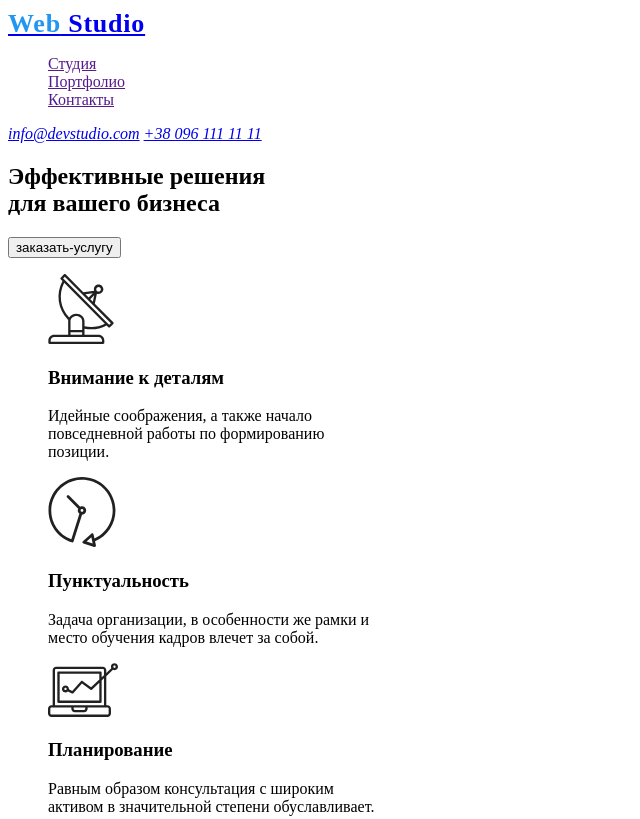
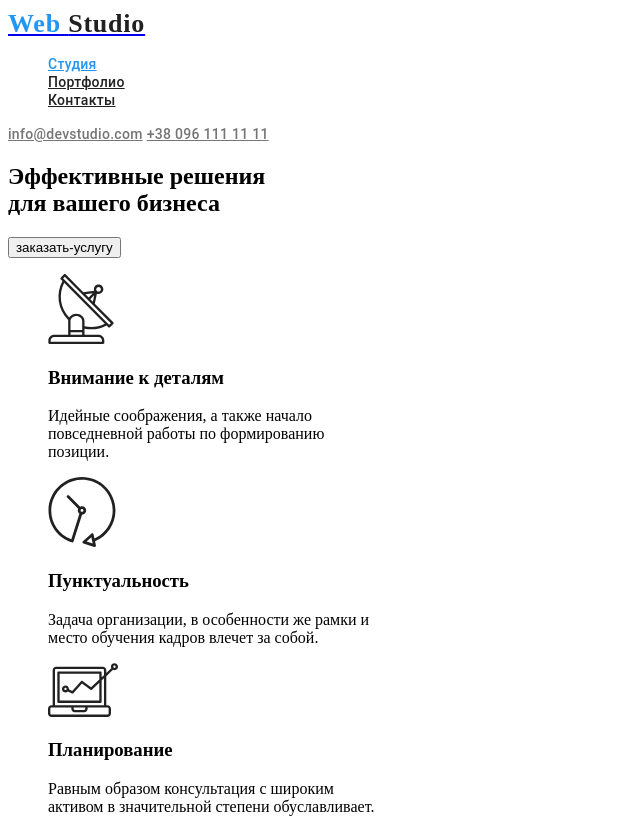
Before and after one commit to Max-GO-IT/1-2020, a plain HTML site: page index.html in a window 1280 px wide. Shown: the top 819 px of the page, without its empty margins (0-640 px from the left). Drawn offline with Linux system fonts and the light colour scheme.

Commit message:
немного изменений

```diff
--- a/css/style.css
+++ b/css/style.css
@@ -35,3 +35,63 @@ ul {
   letter-spacing: 0.02em;
   color: #2196f3;
 }
+.portfolio {
+  width: 77px;
+  height: 16px;
+  left: 552px;
+  top: 32px;
+
+  font-family: Roboto;
+  font-style: normal;
+  font-weight: 500;
+  font-size: 14px;
+  line-height: 16px;
+  letter-spacing: 0.02em;
+
+  color: #212121;
+}
+.contacts {
+  width: 77px;
+  height: 16px;
+  left: 552px;
+  top: 32px;
+
+  font-family: Roboto;
+  font-style: normal;
+  font-weight: 500;
+  font-size: 14px;
+  line-height: 16px;
+  letter-spacing: 0.02em;
+
+  color: #212121;
+}
+.header-address {
+  width: 122px;
+  height: 16px;
+  left: 1263px;
+  top: 32px;
+
+  font-family: Roboto;
+  font-style: normal;
+  font-weight: 500;
+  font-size: 14px;
+  line-height: 16px;
+  letter-spacing: 0.02em;
+
+  color: #757575;
+}
+.logo2 {
+  width: 153px;
+  height: 31px;
+  left: 215px;
+  top: 24px;
+
+  font-family: Raleway;
+  font-style: normal;
+  font-weight: bold;
+  font-size: 26px;
+  line-height: 31px;
+  letter-spacing: 0.03em;
+
+  color: #212121;
+}
--- a/index.html
+++ b/index.html
@@ -12,23 +12,27 @@
     <header>
       <nav>
         <a class="logo" href="./index.html"
-          ><span class="logo1">Web</span> Studio</a
+          ><span class="logo1">Web</span> <span class="logo2">Studio</span></a
         >
         <ul>
           <li>
-            <a class="stuio" href="">Студия</a>
+            <a class="studio" href="">Студия</a>
           </li>
           <li>
-            <a href="">Портфолио</a>
+            <a class="portfolio" href="">Портфолио</a>
           </li>
           <li>
-            <a href="">Контакты</a>
+            <a class="contacts" href="">Контакты</a>
           </li>
         </ul>
       </nav>
       <address>
-        <a href="mailto:info@devstudio.com">info@devstudio.com</a>
-        <a href="tel:+380961111111">+38 096 111 11 11</a>
+        <a class="header-address" href="mailto:info@devstudio.com"
+          >info@devstudio.com</a
+        >
+        <a class="header-address" href="tel:+380961111111">
+          +38 096 111 11 11</a
+        >
       </address>
     </header>
     <main>
```
